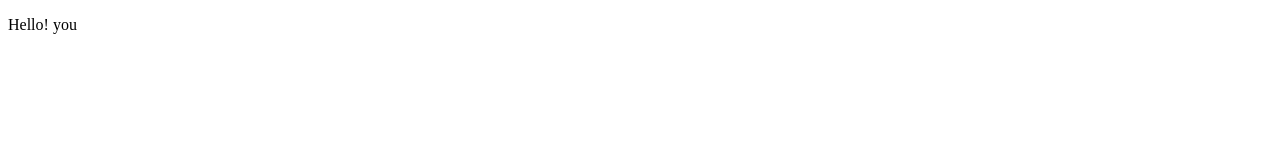
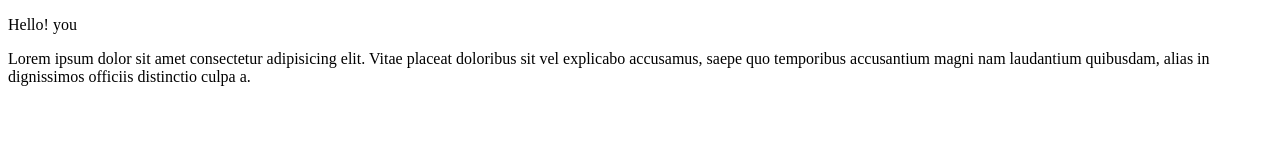
Before and after one commit to IndraTNPTL/my-first-page, a plain HTML site: page index.html in a window 1280 px wide. Drawn offline with Linux system fonts and the light colour scheme.

Commit message:
thrid commit

```diff
--- a/index.html
+++ b/index.html
@@ -7,7 +7,7 @@
     <body>
         <div>
             <p>Hello! <span>you</span></p>
-            <p>
+            <p> Lorem ipsum dolor sit amet consectetur adipisicing elit. Vitae placeat doloribus sit vel explicabo accusamus, saepe quo temporibus accusantium magni nam laudantium quibusdam, alias in dignissimos officiis distinctio culpa a.
 
             </p>
         </div>
```
